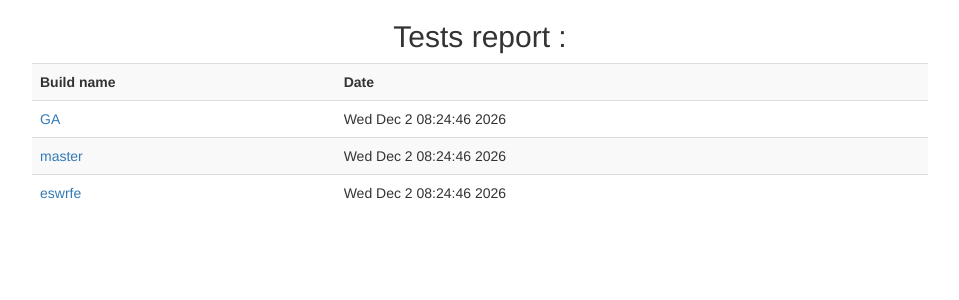
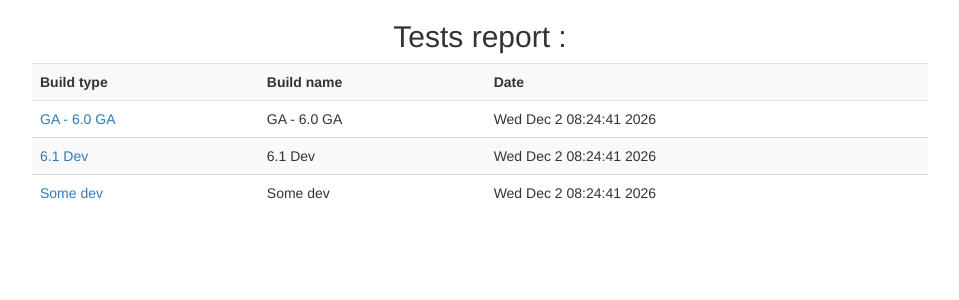
Before and after one commit to Mirantis/disk_perf_test_tool, a Flask app: page / in a window 1280 px wide. Shown: the top 300 px of the page, without its empty margins (160-1119 px from the left). Run offline with Flask 2, Linux system fonts and the light colour scheme; some libraries are stand-ins or nearby versions.

Commit message:
build name added

```diff
--- a/test_results/Perf-1-env-10-02-14.json
+++ b/test_results/Perf-1-env-10-02-14.json
@@ -25,6 +25,7 @@
         "randwrite s 256k": [3277, 146],
         "iso_md5": "bla bla",
         "type": "GA",
+        "name": "GA - 6.0 GA",
         "write a 64k": [24555, 1006],
         "write a 1024k": [24069, 660]
     },
@@ -54,6 +55,7 @@
         "randwrite s 256k": [3628, 433],
         "iso_md5": "bla bla",
         "type": "master",
+        "name": "6.1 Dev",
         "write a 64k": [25089, 790],
         "write a 1024k": [29226, 8624]
     },
@@ -82,7 +84,8 @@
         "randread a 1024k": [31379, 25667],
         "randwrite s 256k": [3009, 1028],
         "iso_md5": "blsgl",
-        "type": "eswrfe",
+        "type": "Dev",
+        "name": "Some dev",
         "write a 64k": [71598, 22032],
         "write a 1024k": [84995, 34596]
     }
--- a/web_app/__init__.py
+++ b/web_app/__init__.py
@@ -74,6 +74,7 @@ def builds_list():
         d["name"] = build['type']
         d["url"] = url_for("render_test", test_name=build['type'])
         d["date"] = build['date']
+        d["name"] = build['name']
         data.append(d)
 
     return data
@@ -85,6 +86,7 @@ def create_measurement(build):
     m.build_type = build.pop("type")
     m.md5 = build.pop("iso_md5")
     m.date = build.pop("date")
+    m.date = build.pop("name")
     m.results = {k: v for k, v in build.items()}
 
     return m
--- a/web_app/templates/index.html
+++ b/web_app/templates/index.html
@@ -10,12 +10,16 @@
     {% block body %}
         <h2 align="center">Tests report : </h2>
         <table align="center" class="table table-striped" style="width: 70%; ">
+            <th>Build type</th>
             <th>Build name</th>
             <th> Date </th>
             {% for test in tests %}
             <tr>
                 <td>
                       <a href="{{ test.url }} ">{{ test.name }}</a>
+                </td>
+                <td>
+                      {{ test.name }}
                 </td>
                 <td>
                       {{ test.date }}
```
Also changed, not shown: web_app/templates/test.html (+7 -7 lines).
